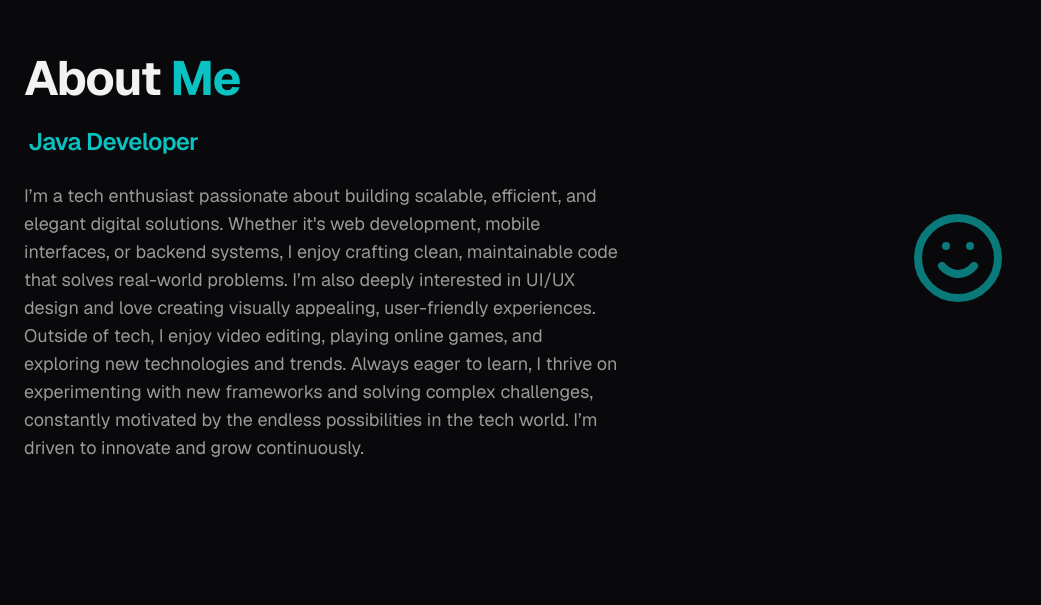
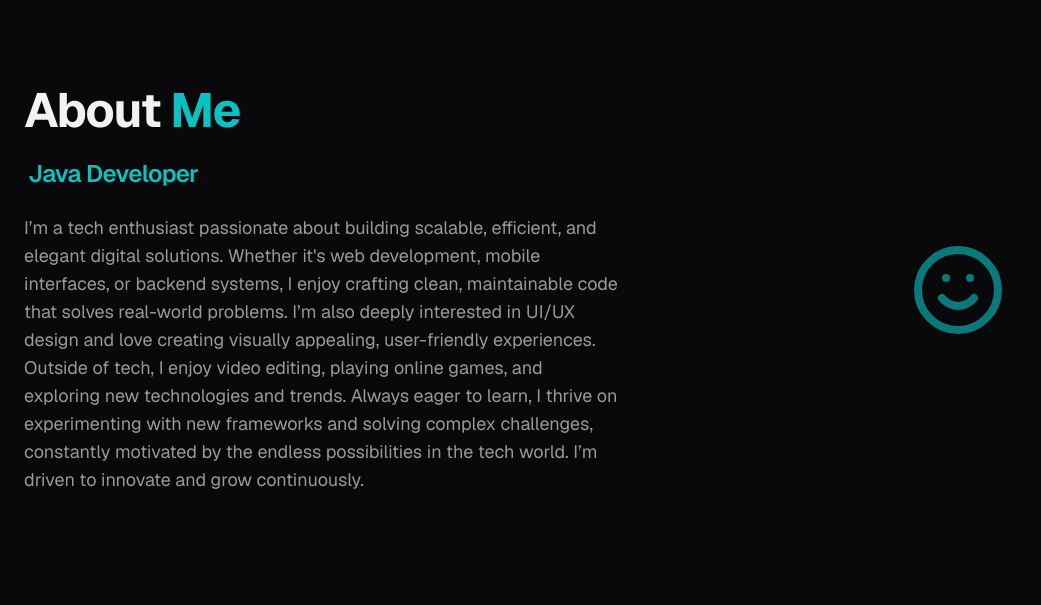
Before and after one commit to Pugal-M/Pugal, a Next.js app: page / in a window 1280 px wide. Shown: the part 855-1460 px from the top of the page, without its empty margins (0-1041 px from the left). Built offline with nearby package versions, Linux system fonts and the light colour scheme.

Commit message:
even more

```diff
--- a/src/components/about-section.tsx
+++ b/src/components/about-section.tsx
@@ -41,7 +41,7 @@ export function AboutSection() {
   return (
     <motion.section
       id="about"
-      className="w-full py-20 md:py-28 lg:py-32"
+      className="w-full py-24 md:py-32 lg:py-40"
       initial="hidden"
       whileInView="visible"
       exit="exit"
```
